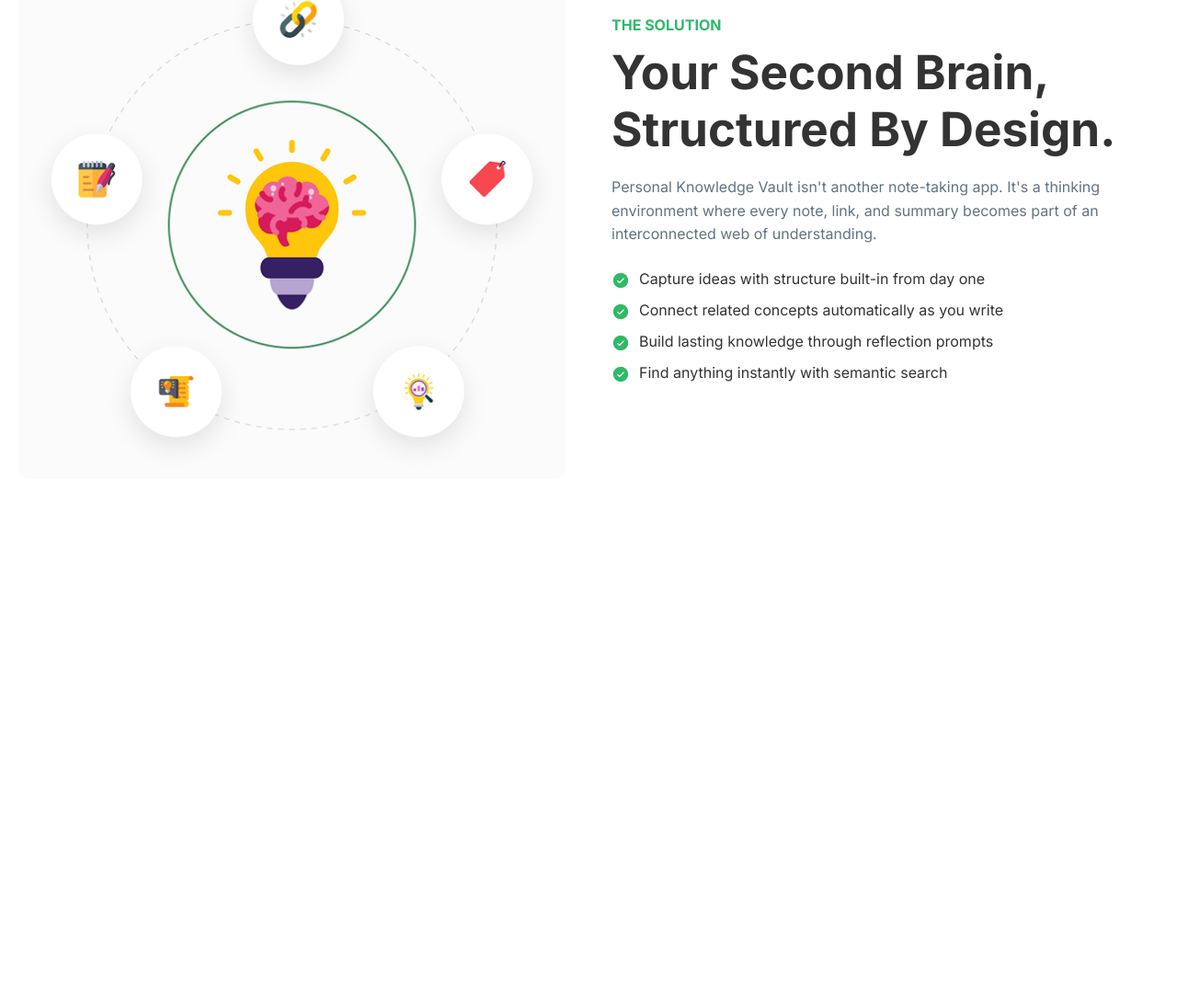
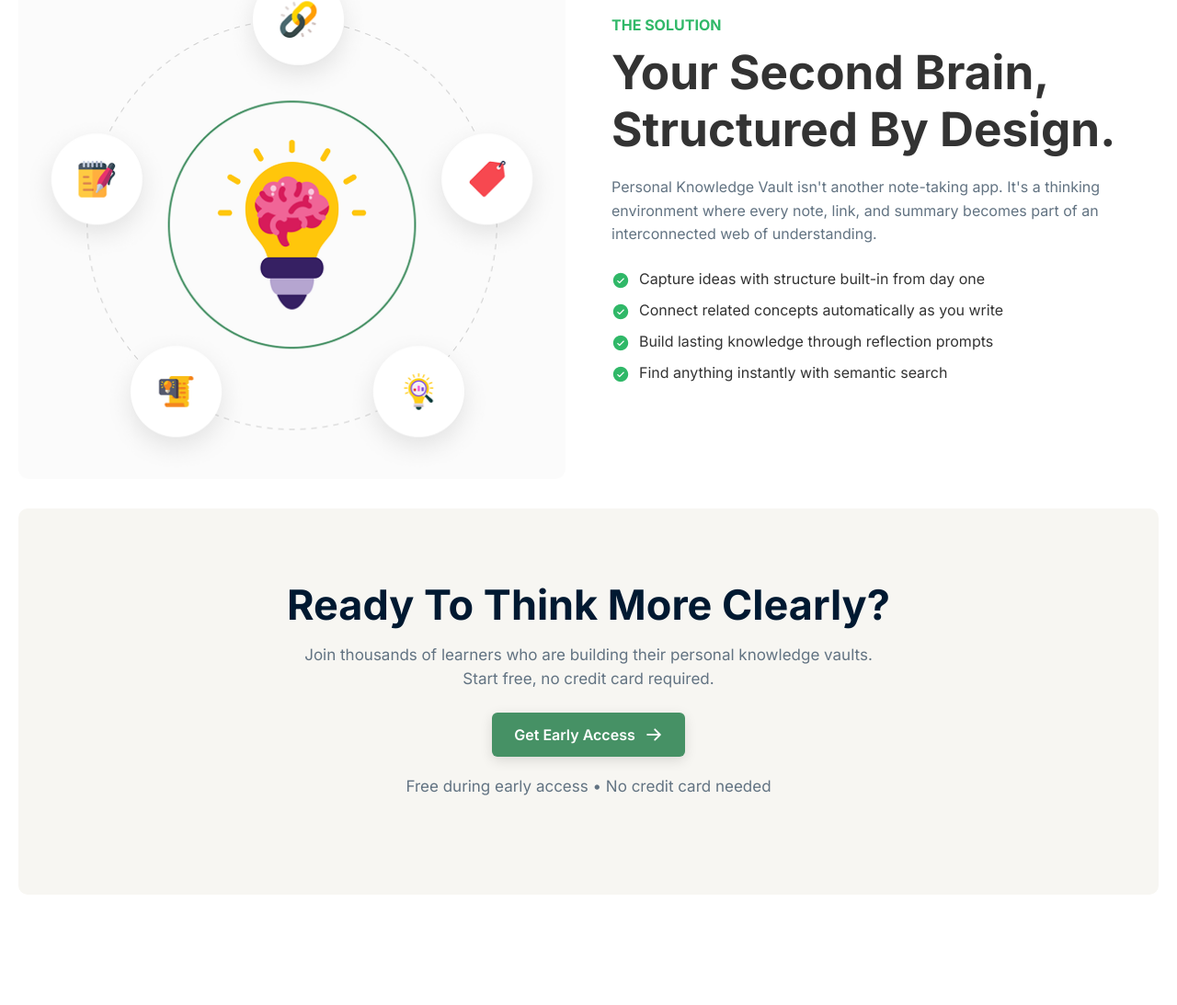
Before and after one commit to atiqahmedreza/B13-A1-Knowledge-Vault, a plain HTML site: page index.html in a window 1280 px wide. Shown: the part 1292-2385 px from the top of the page at 92% size. Before the commit the page ends 1845 px from the top, so only its background shows below. Drawn offline with Linux system fonts and the light colour scheme.

Commit message:
early part created

```diff
--- a/index.css
+++ b/index.css
@@ -114,3 +114,34 @@
 .brain li { display: flex; gap: 10px; margin-bottom: 12px; font-weight: 500; }
 
 .brain li img { width: 20px; height: 20px; margin-top: 2px; }
+
+.early-wrap { padding: 0 20px 120px; }
+
+.early {
+  text-align: center; background: #f7f6f2; border-radius: 10px;
+  padding: 80px 40px;
+}
+
+.early h2 {
+  font-size: 45px; font-weight: 700; color: #001931;
+  text-transform: capitalize; margin-bottom: 18px; line-height: 1.1;
+}
+
+.early > p {
+  font-size: 17px; font-weight: 400; color: #627382;
+  line-height: 1.5; margin-bottom: 24px;
+}
+
+.btn-early {
+  display: inline-flex; align-items: center; gap: 10px;
+  background: #469165; color: #fff; text-decoration: none;
+  padding: 14px 24px; border-radius: 6px; font-size: 16px; font-weight: 600;
+  box-shadow: 0 4px 14px rgba(0,0,0,.12);
+}
+
+.btn-early:hover { background: #30b868; transform: translateY(-2px); }
+
+.early-note {
+  margin-top: 20px; font-size: 16px; font-weight: 400;
+  color: #627382; line-height: 1.25;
+}
--- a/index.html
+++ b/index.html
@@ -73,5 +73,14 @@
     </div>
   </section>
 
+   <section class="early-wrap">
+    <div class="early container">
+      <h2>Ready To Think More Clearly?</h2>
+      <p>Join thousands of learners who are building their personal knowledge vaults.<br>Start free, no credit card required.</p>
+      <a href="#" class="btn-early">Get Early Access <img src="assets/ArrowRight.png" alt=""></a>
+      <p class="early-note">Free during early access • No credit card needed</p>
+    </div>
+  </section>
+
 </body>
 </html>
```
